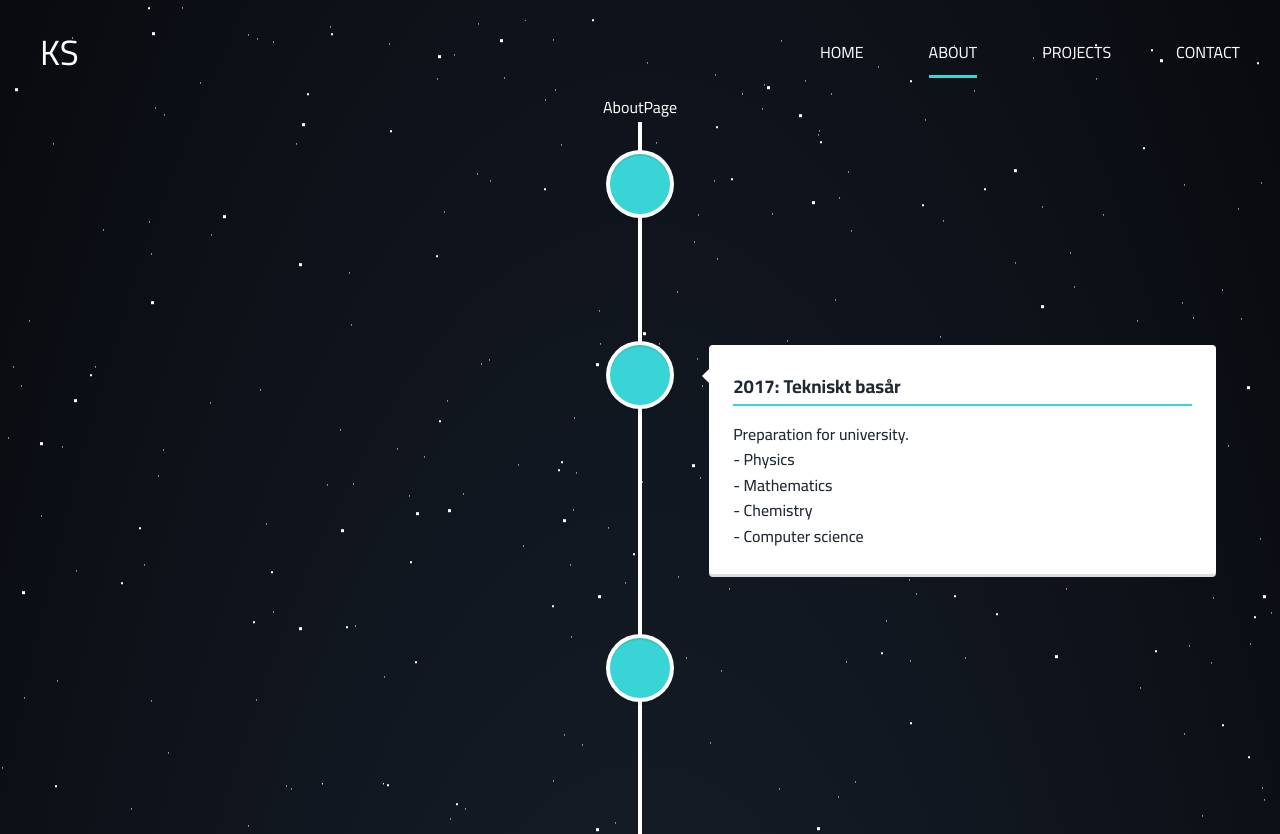
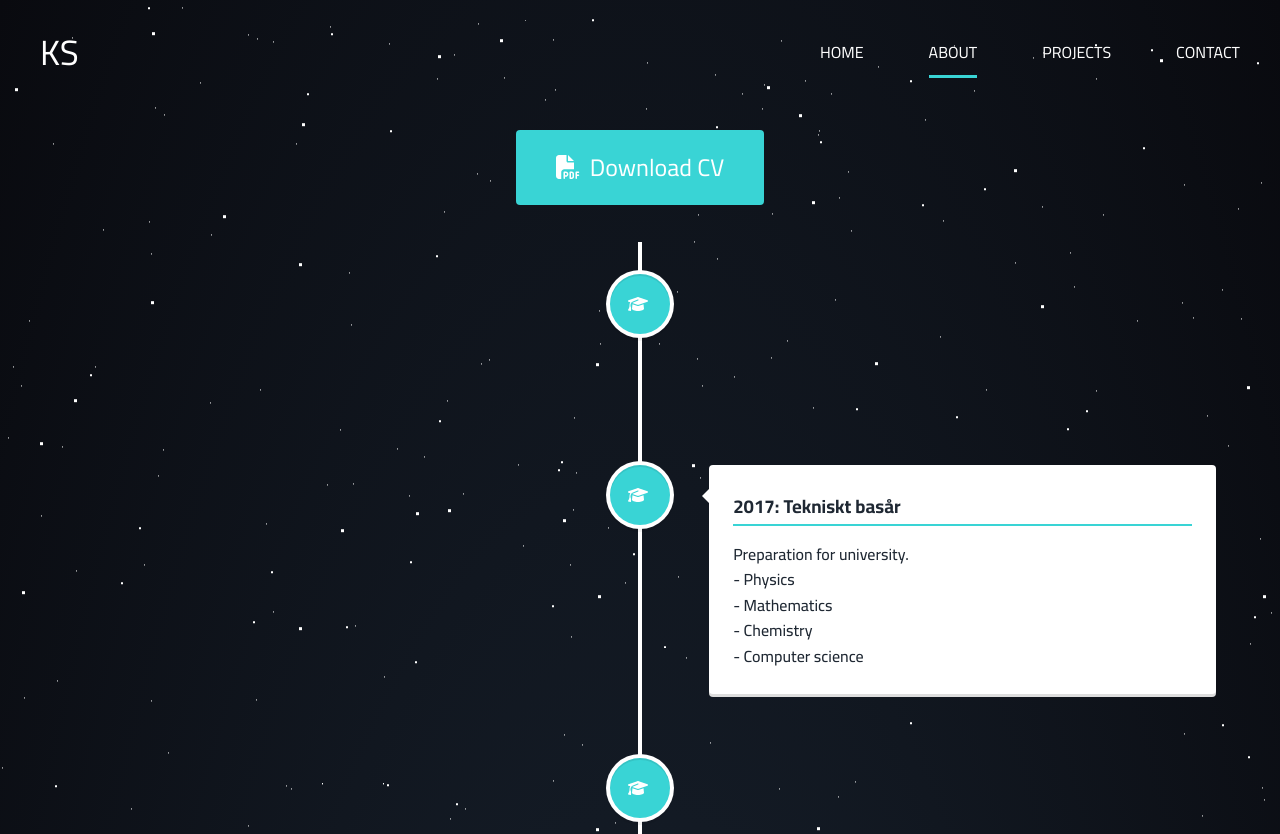
Before and after one commit to kevinsvanback/portfolio-website, a React (Create React App) app: page /about in a window 1280 px wide. Shown: the top 834 px of the page. Built offline with nearby package versions, Linux system fonts and the light colour scheme.

Commit message:
download pdf button

```diff
--- a/src/pages/AboutPage.js
+++ b/src/pages/AboutPage.js
@@ -1,12 +1,17 @@
+import { faFilePdf, faGraduationCap } from '@fortawesome/free-solid-svg-icons';
+import { FontAwesomeIcon } from '@fortawesome/react-fontawesome';
 import React from 'react';
 import { VerticalTimeline, VerticalTimelineElement } from 'react-vertical-timeline-component';
 import 'react-vertical-timeline-component/style.min.css';
+import myCV from '../images/CV-kevin-svanback.pdf';
 import styles from './AboutPage.module.css';
 
 const AboutPage = () => {
   return (
     <div className={styles.aboutPage}>
-      <div className={styles.x}>AboutPage</div>
+      <div className={styles.buttonContainer}>
+        <a className={styles.button} download href={myCV} rel='noopener noreferrer'><FontAwesomeIcon className={styles.icon} icon={faFilePdf} />Download CV</a>
+      </div>
 
       <VerticalTimeline>
         <VerticalTimelineElement
@@ -15,7 +20,7 @@ const AboutPage = () => {
           // contentArrowStyle={{ borderRight: '7px solid  rgb(33, 150, 243)' }}
           // date="2011 - present"
           iconStyle={{ background: '#39D4D5', color: '#fff' }}
-        // icon={<WorkIcon />}
+          icon={<FontAwesomeIcon icon={faGraduationCap} />}
         >
           <h3 className="vertical-timeline-element-title">2013: Ekonomi</h3>
           <div className={styles.bottomLine}></div>
@@ -28,6 +33,7 @@ const AboutPage = () => {
           className="vertical-timeline-element--work"
           // date="2010 - 2011"
           iconStyle={{ background: '#39D4D5', color: '#fff' }}
+          icon={<FontAwesomeIcon icon={faGraduationCap} />}
         // icon={<WorkIcon />}
         >
           <h3 className="vertical-timeline-element-title">2017: Tekniskt basår</h3>
@@ -49,6 +55,7 @@ const AboutPage = () => {
           className="vertical-timeline-element--work"
           // date="2008 - 2010"
           iconStyle={{ background: '#39D4D5', color: '#fff' }}
+          icon={<FontAwesomeIcon icon={faGraduationCap} />}
         // icon={<WorkIcon />}
         >
           <h3 className="vertical-timeline-element-title">2018: Systemvetenskap</h3>
@@ -72,6 +79,7 @@ const AboutPage = () => {
           className="vertical-timeline-element--work"
           // date="2006 - 2008"
           iconStyle={{ background: '#39D4D5', color: '#fff' }}
+          icon={<FontAwesomeIcon icon={faGraduationCap} />}
         // icon={<WorkIcon />}
         >
           <h3 className="vertical-timeline-element-title">2019: Systemvetenskap, second year</h3>
@@ -93,6 +101,7 @@ const AboutPage = () => {
           className="vertical-timeline-element--education"
           // date="April 2013"
           iconStyle={{ background: '#39D4D5', color: '#fff' }}
+          icon={<FontAwesomeIcon icon={faGraduationCap} />}
         // icon={<SchoolIcon />}
         >
           <h3 className="vertical-timeline-element-title">2020: Systemvetenskap, third year</h3>
@@ -110,6 +119,7 @@ const AboutPage = () => {
           className="vertical-timeline-element--education"
           // date="November 2012"
           iconStyle={{ background: '#39D4D5', color: '#fff' }}
+          icon={<FontAwesomeIcon icon={faGraduationCap} />}
         // icon={<SchoolIcon />}
         >
           <h3 className="vertical-timeline-element-title">2021: Systemvetenskap, end of third year</h3>
@@ -127,6 +137,7 @@ const AboutPage = () => {
           className="vertical-timeline-element--education"
           // date="2002 - 2006"
           iconStyle={{ background: '#39D4D5', color: '#fff' }}
+          icon={<FontAwesomeIcon icon={faGraduationCap} />}
         // icon={<SchoolIcon />}
         >
           <h3 className="vertical-timeline-element-title">Today: Self-education</h3>
--- a/src/pages/AboutPage.module.css
+++ b/src/pages/AboutPage.module.css
@@ -1,7 +1,28 @@
-.x {
+.buttonContainer {
   display: flex;
+  flex-direction: row;
   justify-content: center;
-  color: white;
+  height: 150px;
+}
+
+.button {
+  z-index: 2;
+  font-family: 'Cairo', sans-serif;
+  padding: 15px 40px;
+  /* width: 150px;
+  height: 30px; */
+  border-radius: 4px;
+  color: #fff;
+  background-color: #39D4D5;
+  border: none;
+  text-align: center;
+  font-size: x-large;
+  align-self: center;
+  transition: all ease-in-out 0.3s;
+}
+
+.icon {
+  margin-right: 10px;
 }
 
 .aboutPage h3,
```
Also changed, not shown: 1 other file (tests, documents, lock files or other folders).
